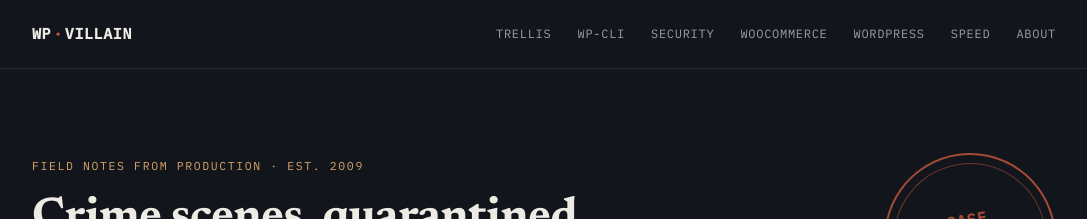
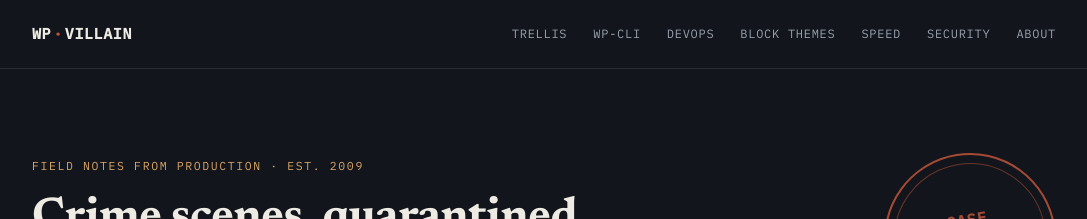
Before and after one commit to wpvillain/wpvillain.github.io, a Jekyll site: the page built from index.markdown, in a window 1280 px wide and 900 px high. Shown: the top 219 px of the window, without its empty margins (96-1183 px from the left). Built offline with Jekyll 4.4.1, drawn with Linux system fonts in a browser that asks for light colours.

Commit message:
Rework nav: add DevOps, Block Themes, point Speed at performance; drop WordPress and WooCommerce

```diff
--- a/_includes/header.html
+++ b/_includes/header.html
@@ -1,10 +1,10 @@
 {% capture nav_links %}
   <li><a href="{{ '/tag/trellis/' | relative_url }}"{% if page.url contains '/tag/trellis' %} aria-current="page"{% endif %}>Trellis</a></li>
   <li><a href="{{ '/tag/wp-cli/' | relative_url }}"{% if page.url contains '/tag/wp-cli' %} aria-current="page"{% endif %}>WP-CLI</a></li>
+  <li><a href="{{ '/tag/devops/' | relative_url }}"{% if page.url contains '/tag/devops' %} aria-current="page"{% endif %}>DevOps</a></li>
+  <li><a href="{{ '/tag/block-themes/' | relative_url }}"{% if page.url contains '/tag/block-themes' %} aria-current="page"{% endif %}>Block Themes</a></li>
+  <li><a href="{{ '/tag/performance/' | relative_url }}"{% if page.url contains '/tag/performance' %} aria-current="page"{% endif %}>Speed</a></li>
   <li><a href="{{ '/tag/security/' | relative_url }}"{% if page.url contains '/tag/security' %} aria-current="page"{% endif %}>Security</a></li>
-  <li><a href="{{ '/tag/woocommerce/' | relative_url }}"{% if page.url contains 'woocommerce' %} aria-current="page"{% endif %}>WooCommerce</a></li>
-  <li><a href="{{ '/tag/wordpress/' | relative_url }}"{% if page.url contains '/tag/wordpress' %} aria-current="page"{% endif %}>WordPress</a></li>
-  <li><a href="{{ '/tag/speed-optimization/' | relative_url }}"{% if page.url contains 'speed-optimization' %} aria-current="page"{% endif %}>Speed</a></li>
   <li><a href="{{ '/about/' | relative_url }}"{% if page.url == '/about/' %} aria-current="page"{% endif %}>About</a></li>
 {% endcapture %}
 <header class="site-header">
```
